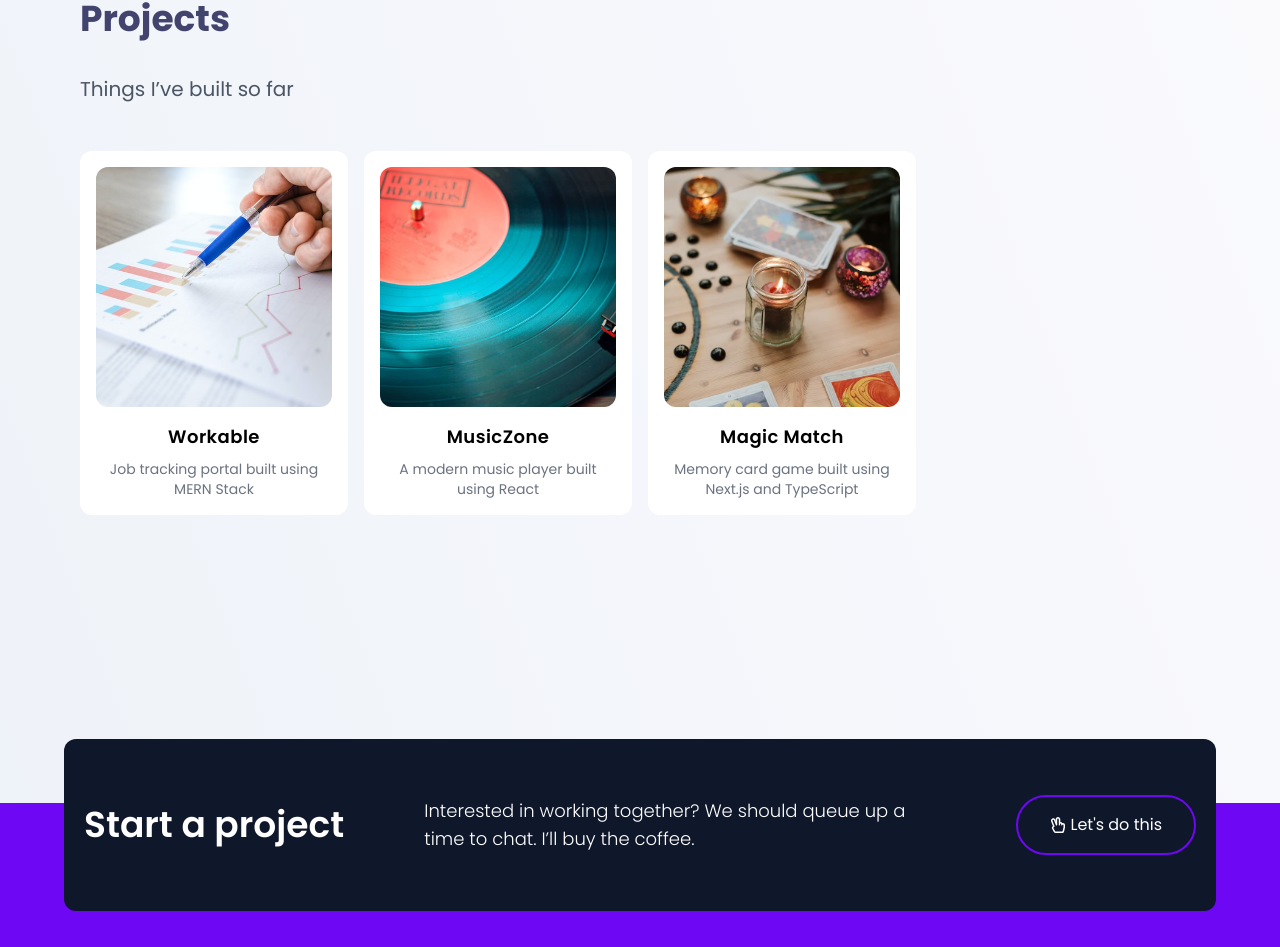
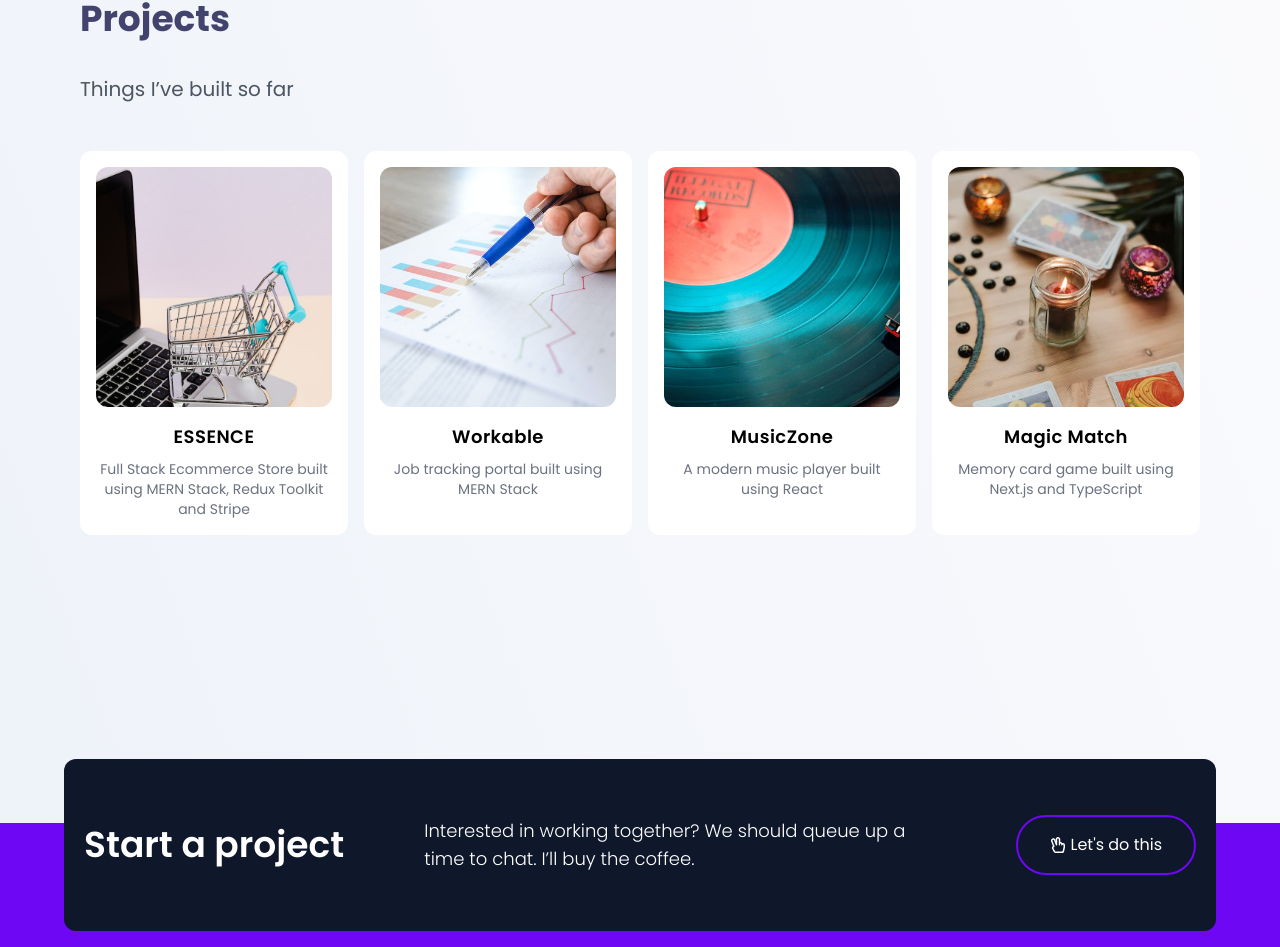
Before and after one commit to UnbiasedEagle/personal-portfolio, a Next.js app: page / in a window 1280 px wide. Shown: the part 2261-3208 px from the top of the page. Built offline with nearby package versions, Linux system fonts and the light colour scheme.

Commit message:
add ecomm project

```diff
--- a/content/index.ts
+++ b/content/index.ts
@@ -51,6 +51,14 @@ export const techLogos = [
 
 export const projects = [
   {
+    name: 'ESSENCE',
+    githubURL: 'https://github.com/UnbiasedEagle/essence-store',
+    liveURL: 'https://essence-store.vercel.app/',
+    image: '/images/essence.jpg',
+    description:
+      'Full Stack Ecommerce Store built using MERN Stack, Redux Toolkit and Stripe',
+  },
+  {
     name: 'Workable',
     githubURL: 'https://github.com/UnbiasedEagle/workable',
     liveURL: 'https://workable.vercel.app/',
```
Also changed, not shown: public/images/essence.jpg (added).
